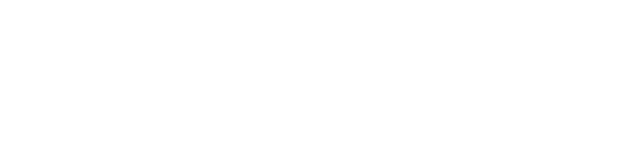
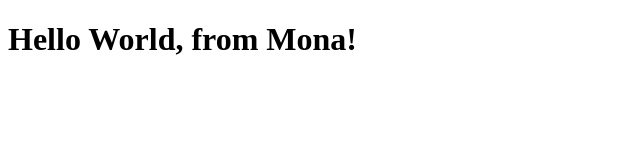
Before and after one commit to monabazzaz/helloworld, a plain HTML site: page index.html in a window 1280 px wide. Shown: the whole page, without its empty margins (0-640 px from the left). Drawn offline with Linux system fonts and the light colour scheme.

Commit message:
Update my hello world with my name.

```diff
--- a/index.html
+++ b/index.html
@@ -6,5 +6,7 @@
   </head>
   <body>
 
+    <h1>Hello World, from Mona!</h1>
+
   </body>
 </html>
```
